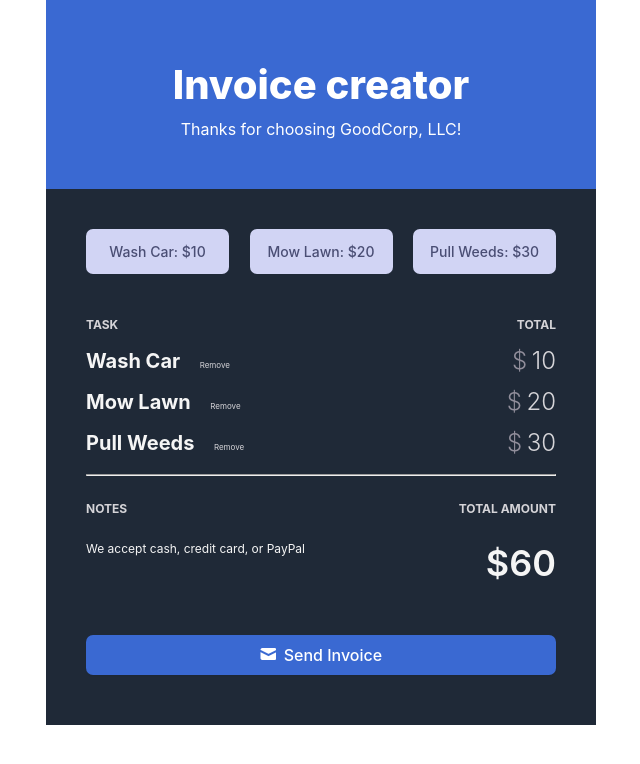
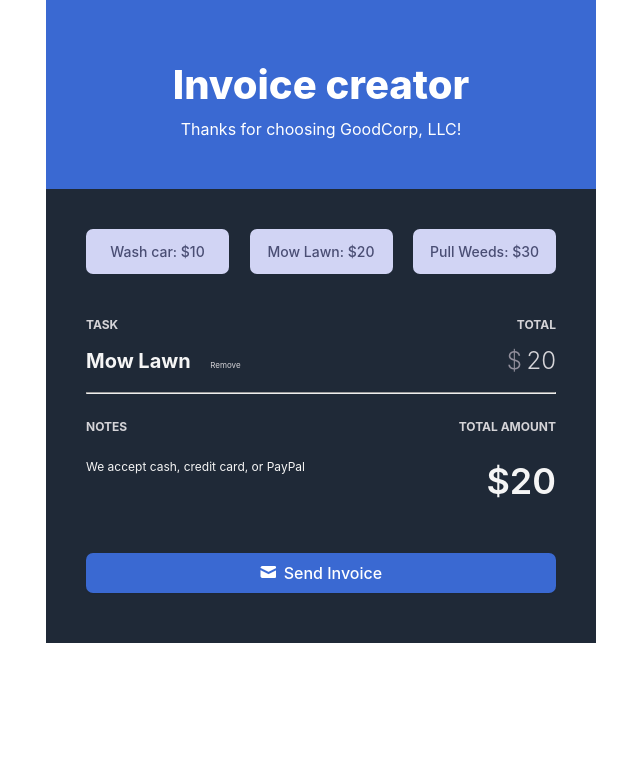
Before and after one commit to olena-ole/invoice-creator, a plain HTML site: page index.html in a window 1280 px wide. Both pictures are taken after a click on the button "Mow Lawn: $20". Shown: the whole page, without its empty margins (319-959 px from the left). Drawn offline with Linux system fonts and the light colour scheme.

Commit message:
added buttons from data array, functionality of dding services and counting final cost of all services

```diff
--- a/index.html
+++ b/index.html
@@ -16,18 +16,18 @@
     </header>
     <main>
         <div class="main-container">
-            <div class="wrapper-btns">
-                <button class="service-btn">Wash Car: $10</button>
+            <div class="wrapper-btns" id="wrapper-btns">
+                <!-- <button class="service-btn">Wash Car: $10</button>
                 <button class="service-btn">Mow Lawn: $20</button>
-                <button class="service-btn">Pull Weeds: $30</button>
+                <button class="service-btn">Pull Weeds: $30</button> -->
             </div>
             <div class="wrapper-tasks">
                 <p class="table-head"><span>TASK</span><span>TOTAL</span></p>
-                <ul class="service-list">
+                <ul class="service-list" id="service-list">
                     <li class="service-list-item">
                         <div class="service">
                             <span class="service-name">Wash Car</span>
-                            <span class="service-remove">Remove</span>
+                            <span class="service-remove" data-id="0">Remove</span>
                         </div>
                         <div class="cost">
                             <span class="cost-currency">$</span>
@@ -37,7 +37,7 @@
                     <li class="service-list-item">
                         <div class="service">
                             <span class="service-name">Mow Lawn</span>
-                            <span class="service-remove">Remove</span>
+                            <span class="service-remove" data-id="1">Remove</span>
                         </div>
                         <div class="cost">
                             <span class="cost-currency">$</span>
@@ -47,7 +47,7 @@
                     <li class="service-list-item">
                         <div class="service">
                             <span class="service-name">Pull Weeds</span>
-                            <span class="service-remove">Remove</span>
+                            <span class="service-remove" data-id="2">Remove</span>
                         </div>
                         <div class="cost">
                             <span class="cost-currency">$</span>
@@ -72,5 +72,6 @@
             </button>
         </div>
     </main>
+    <script src="index.js"></script>
 </body>
 </html>
--- /dev/null
+++ b/index.js
@@ -0,0 +1,55 @@
+'use strict';
+
+const data = [
+    {service: "Wash car", cost: 10, id: 0, ordered: false},
+    {service: "Mow Lawn", cost: 20, id: 1, ordered: false},
+    {service: "Pull Weeds", cost: 30, id: 2, ordered: false}
+];
+
+const wrapperBtns = document.getElementById('wrapper-btns');
+const serviceList = document.getElementById('service-list');
+serviceList.innerHTML = '';
+
+const totalEl = document.getElementById('total');
+let totalCost = 0;
+totalEl.innerHTML = totalCost;
+
+//<button class="service-btn">Wash Car: $10</button>
+
+function renderButtons(arr) {
+    let finalString = '';
+    arr.forEach(element => {
+        finalString += `<button class="service-btn" id="${element.id}">${element.service}: $${element.cost}</button>`
+    });
+    return finalString;
+};
+
+wrapperBtns.innerHTML = renderButtons(data);
+
+wrapperBtns.addEventListener('click', function(e) {
+    if (e.target && e.target.tagName === 'BUTTON') {
+        addService(e.target.id);
+    }
+})
+
+function addService(id) {
+    data.forEach(el => {
+        if (el.id == id && !el.ordered) {
+            el.ordered = true;
+            totalCost += el.cost;
+            totalEl.innerHTML = totalCost;
+            serviceList.innerHTML += `
+                <li class="service-list-item">
+                    <div class="service">
+                        <span class="service-name">${el.service}</span>
+                        <span class="service-remove" data-id="${id}">Remove</span>
+                    </div>
+                    <div class="cost">
+                        <span class="cost-currency">$</span>
+                        <span class="cost-sum">${el.cost}</span>
+                    </div>
+                </li>
+            `;
+        }
+    })
+}
--- a/style.css
+++ b/style.css
@@ -102,6 +102,10 @@ h2 {
     color: #D5D4D8;
 }
 
+.service-remove:hover {
+    cursor: pointer;
+}
+
 .cost-currency {
     font-weight: 300;
     font-size: 24px;
@@ -153,6 +157,10 @@ h2 {
     border-radius: 7px;
 }
 
+.send-btn:hover {
+    cursor: pointer;
+}
+
 .img-wrap {
     width: 16px;
 }
```
